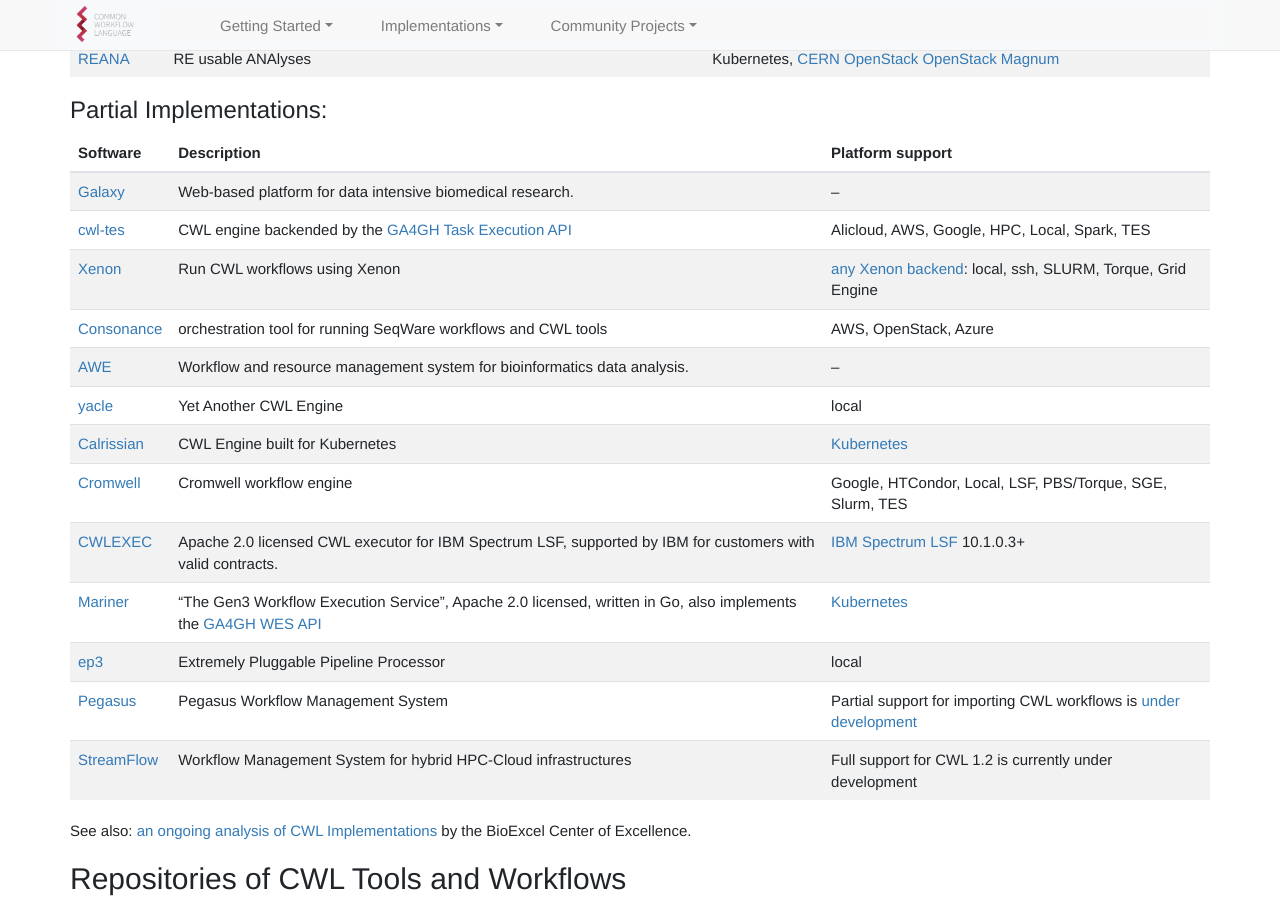
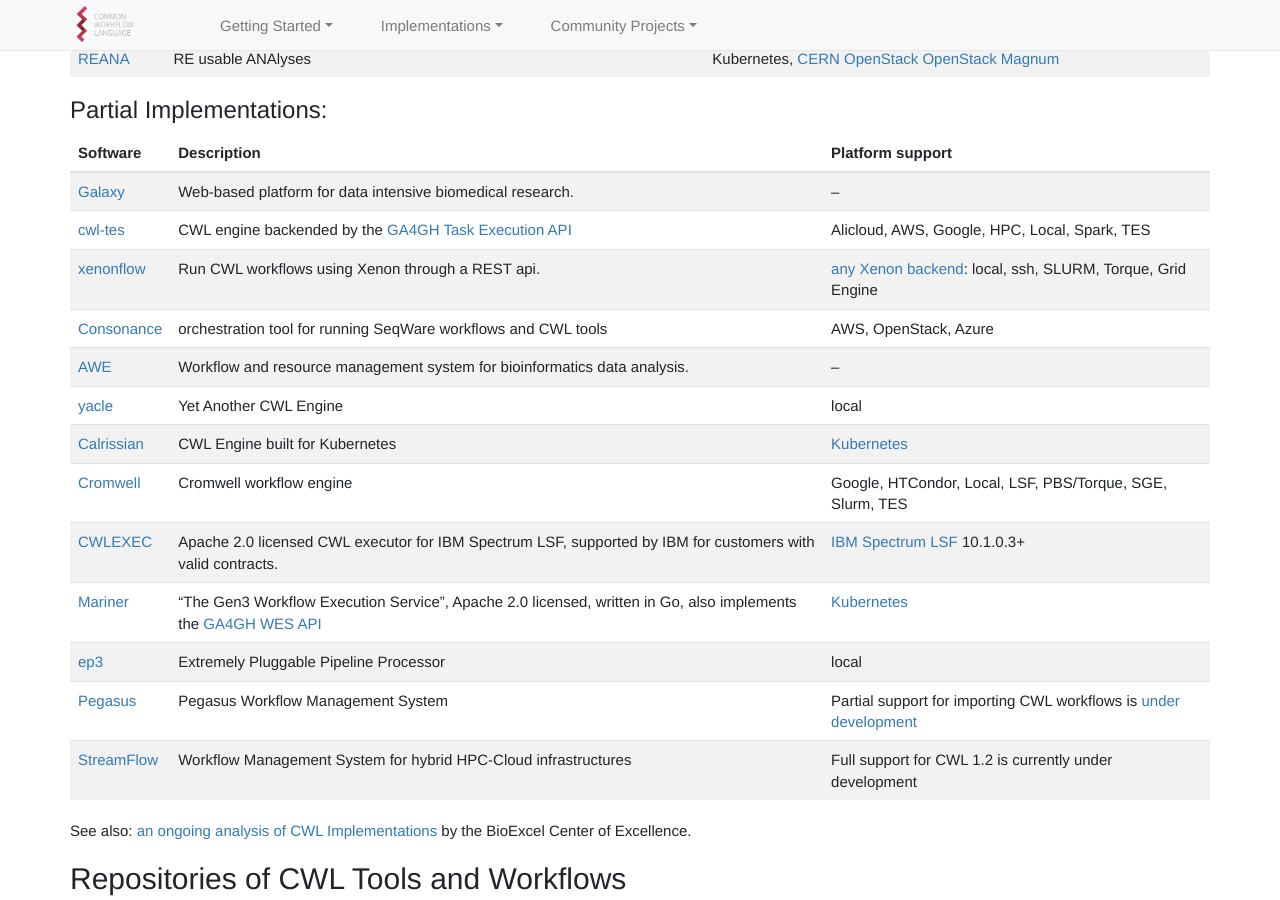
Before and after one commit to common-workflow-language/cwl-website, a Jekyll site: the page built from content/index.md, in a window 1280 px wide and 900 px high, scrolled down 2354 px. Built offline with Jekyll 4.4.1, drawn with Linux system fonts in a browser that asks for light colours; comment, search, counter and statistics services are not loaded.

Commit message:
Update implementations.html
Updated Xenon mention to xenonflow

```diff
--- a/content/_includes/home/implementations.html
+++ b/content/_includes/home/implementations.html
@@ -18,7 +18,7 @@
 |--- |--- |--- |
 |[Galaxy](https://galaxyproject.org/)|Web-based platform for data intensive biomedical research.|&#8211;|
 |[cwl-tes](https://github.com/ohsu-comp-bio/cwl-tes)|CWL engine backended by the [GA4GH Task Execution API](https://github.com/ga4gh/task-execution-schemas)|Alicloud, AWS, Google, HPC, Local, Spark, TES|
-|[Xenon](https://nlesc.github.io/Xenon/)|Run CWL workflows using Xenon|[any Xenon backend](https://nlesc.github.io/Xenon/): local, ssh, SLURM, Torque, Grid Engine |
+|[xenonflow](https://github.com/xenon-middleware/xenonflow)|Run CWL workflows using Xenon through a REST api.|[any Xenon backend](https://xenon-middleware.github.io/xenon/versions/3.1.0/javadoc/): local, ssh, SLURM, Torque, Grid Engine |
 |[Consonance](https://github.com/Consonance/consonance)|orchestration tool for running SeqWare workflows and CWL tools|AWS, OpenStack, Azure|
 |[AWE](https://github.com/MG-RAST/AWE)|Workflow and resource management system for bioinformatics data analysis.|&#8211;|
 |[yacle](https://github.com/otiai10/yacle)|Yet Another CWL Engine|local|
```
